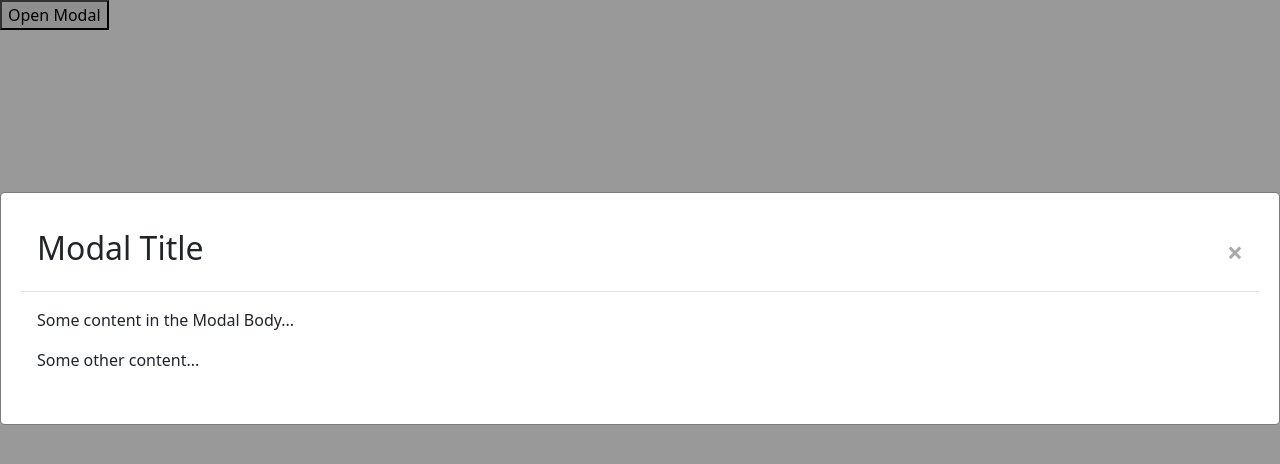
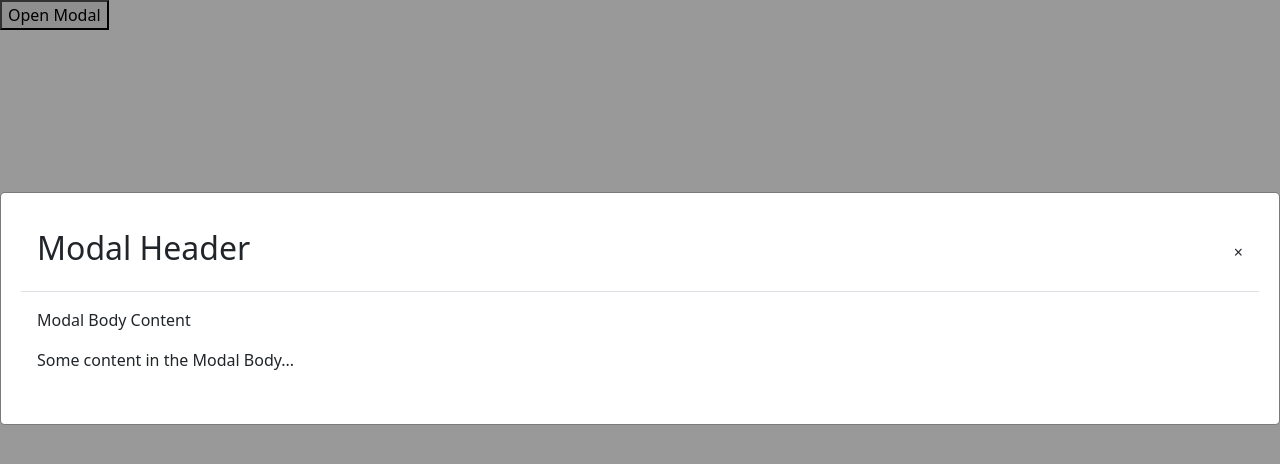
Before and after one commit to acciojob/modal-magic-nitishjaiswal2002, a website: page main.html in a window 1280 px wide. Both pictures are taken after a click on the button "Open Modal". Drawn offline with nearby package versions, Linux system fonts and the light colour scheme.

Commit message:
created a submission

```diff
--- a/main.html
+++ b/main.html
@@ -20,12 +20,13 @@
     <!-- Modal content -->
     <div class="modal-content">
       <div class="modal-header">
-        <h2>Modal Title</h2>
-        <span class="close">&times;</span>
+        <h2>Modal Header</h2>
+        <span class="close-modal">&times;</span>
       </div>
       <div class="modal-body">
+		  <p>Modal Body Content</p>
         <p>Some content in the Modal Body...</p>
-        <p>Some other content...</p>
+
       </div>
     </div>
   </div>
--- a/script.js
+++ b/script.js
@@ -7,7 +7,7 @@
       var btn = document.getElementById("openModal");
 
       // Get the <span> element that closes the modal
-      var span = document.getElementsByClassName("close")[0];
+      var span = document.getElementsByClassName("close-modal")[0];
 
       // When the user clicks the button, open the modal
       btn.onclick = function() {
```
